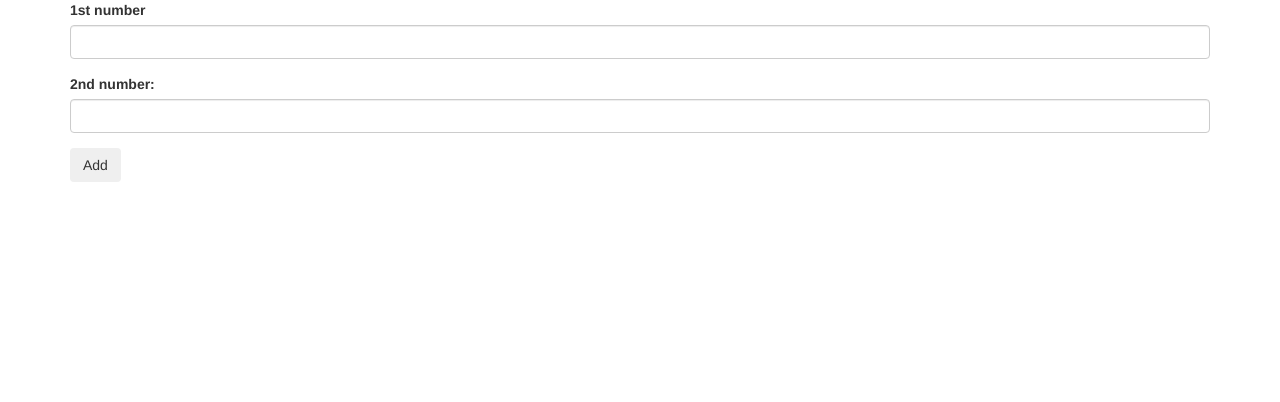
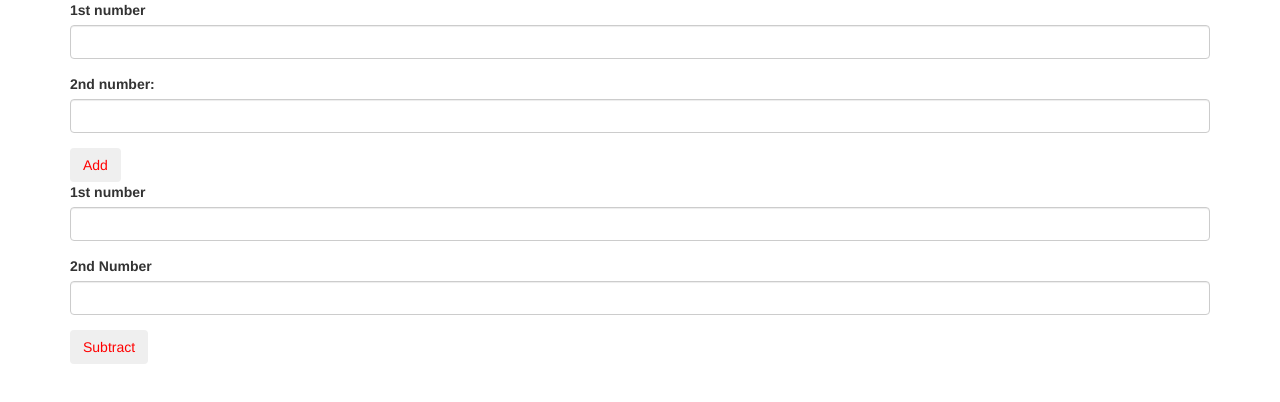
Before and after one commit to RyanDuff613/calculator, a plain HTML site: page index.html in a window 1280 px wide. Drawn offline with Linux system fonts and the light colour scheme.

Commit message:
add html form for subtract

```diff
--- a/css/styles.css
+++ b/css/styles.css
@@ -0,0 +1,3 @@
+.btn {
+  color: red;
+}
--- a/index.html
+++ b/index.html
@@ -10,6 +10,7 @@
 
   <body>
     <div class="container">
+
       <form id="add">
         <div class="form-group">
           <label for="add1">1st number</label>
@@ -21,9 +22,24 @@
         </div>
         <button type="submit" class="btn">Add</button>
       </form>
+
+      <form id="subtract">
+        <div class="form-group">
+          <label for="sub1">1st number</label>
+          <input id="sub1" class="form-control" type="text">
+        </div>
+        <div class="form-group">
+          <label for="sub2">2nd Number</label>
+          <input id="sub2" class="form-control" type="text">
+        </div>
+        <button type="submit" class="btn">Subtract</button>
+
+      </form>
+
+
+    </div>
     <div id="output">
 
-    </div>
     </div>
 
 
```
Lines whose indentation alone changed are shown as unchanged.
